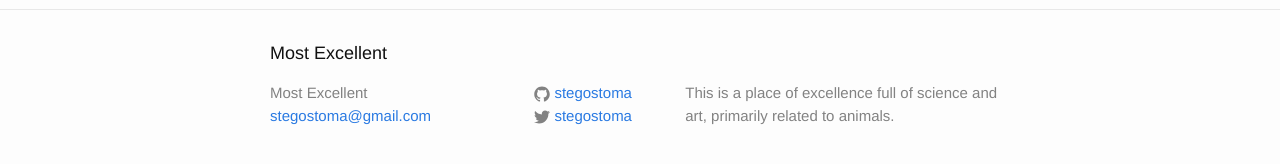
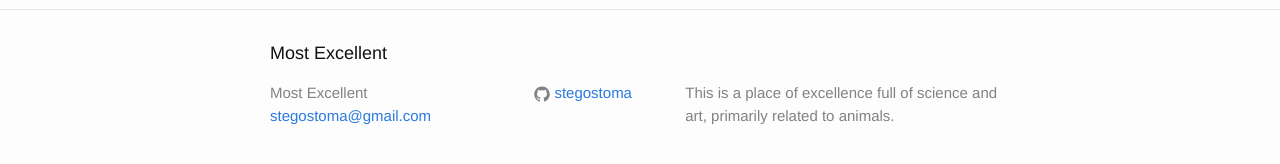
Before and after one commit to stegostoma/stegostoma.github.com, a Jekyll site: the page built from about.md, in a window 1280 px wide. Shown: the part 341-505 px from the top of the page. Built offline with Jekyll 4.4.1, drawn with Linux system fonts in a browser that asks for light colours.

Commit message:
Remove twitter link
The link was broken anyway

```diff
--- a/_config.yml
+++ b/_config.yml
@@ -5,7 +5,6 @@ description: > # this means to ignore newlines until "baseurl:"
   This is a place of excellence full of science and art, primarily related to animals.
 baseurl: "" # the subpath of your site, e.g. /blog/
 url: "http://yourdomain.com" # the base hostname & protocol for your site
-twitter_username: stegostoma
 github_username:  stegostoma
 
 # Build settings
```
